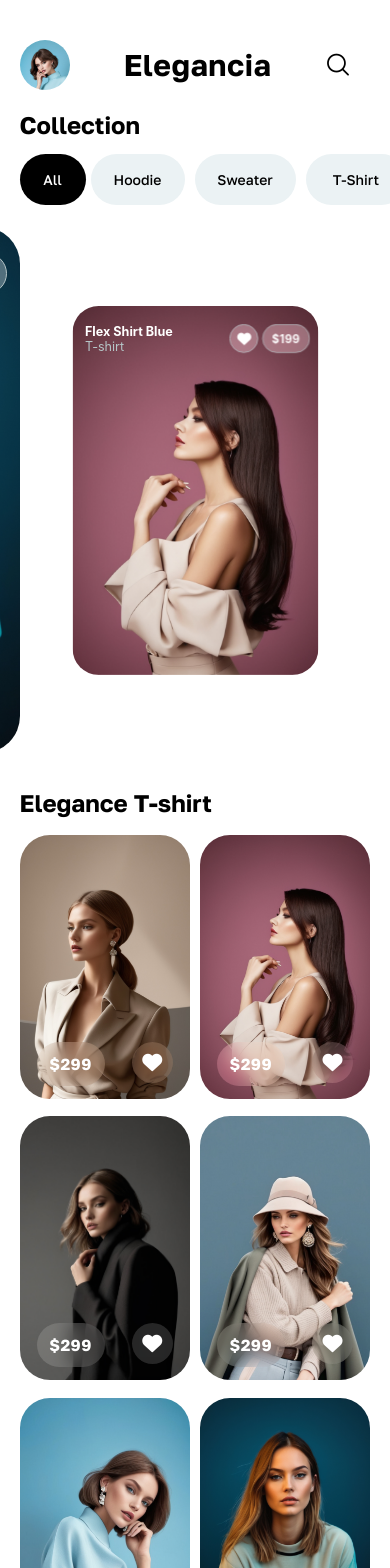
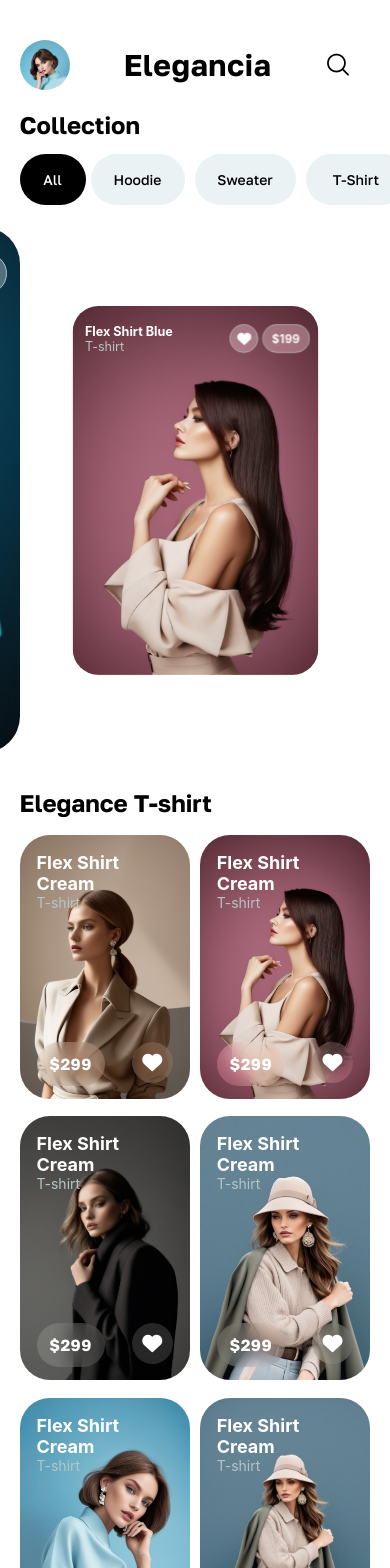
Before and after one commit to usmanjutt47/Fashion-store, a React Native app in the folder client/: screen /Home in a window 390 px wide. Shown: the top 1568 px of the page. Built offline with nearby package versions, Linux system fonts and the light colour scheme.

Commit message:
Update Home.jsx

```diff
--- a/client/src/screens/Home.jsx
+++ b/client/src/screens/Home.jsx
@@ -10,7 +10,7 @@ import {
 } from "react-native";
 import { StatusBar } from "expo-status-bar";
 import { useFonts } from "expo-font";
-import { AntDesign, Ionicons } from "@expo/vector-icons";
+import { AntDesign } from "@expo/vector-icons";
 import Carousel from "../../components/Carousel";
 import { BlurView } from "expo-blur";
 
@@ -97,59 +97,24 @@ export default function Home() {
         <View style={styles.scrollInnerContainer}>
           <Text style={styles.tShirtText}>Elegance T-shirt</Text>
           <View style={styles.imageContainer}>
-            <Pressable
-              style={{
-                width: "48.5%",
-                height: "100%",
-                borderRadius: 30,
-                overflow: "hidden",
-              }}
-            >
+            <Pressable style={styles.itemContainer}>
               <Image
                 source={require("../../assets/images/category1.png")}
-                style={{
-                  height: "100%",
-                  width: "100%",
-                }}
+                style={styles.itemImage}
               />
-              <View
-                style={{
-                  position: "absolute",
-                  bottom: "5%",
-                  left: 0,
-                  right: 0,
-                  justifyContent: "center",
-                  flexDirection: "row",
-                  justifyContent: "space-between",
-                  paddingLeft: "10%",
-                  paddingRight: "10%",
-                }}
-              >
+              <View style={styles.itemTextContainer}>
+                <Text style={styles.itemText}>Flex Shirt Cream</Text>
+                <Text style={{ color: "#b5c5c7" }}>T-shirt</Text>
+              </View>
+              <View style={styles.itemBlurContainer}>
                 <BlurView
-                  style={{
-                    width: 68,
-                    height: 44,
-                    justifyContent: "center",
-                    borderRadius: 36,
-                    overflow: "hidden",
-                  }}
+                  style={styles.blurContainer}
                   intensity={50}
                   tint="default"
                   experimentalBlurMethod="dimezisBlurView"
                 >
                   <Pressable>
-                    <Text
-                      style={{
-                        alignSelf: "center",
-                        letterSpacing: 0.4,
-                        fontSize: 16,
-                        fontWeight: "bold",
-                        fontFamily: "GolosText",
-                        color: "#fff",
-                      }}
-                    >
-                      $299
-                    </Text>
+                    <Text style={styles.priceText}>$299</Text>
                   </Pressable>
                 </BlurView>
                 <BlurView
@@ -175,69 +140,28 @@ export default function Home() {
                 </BlurView>
               </View>
             </Pressable>
-            <Pressable
-              style={{
-                width: "48.5%",
-                height: "100%",
-                borderRadius: 30,
-                overflow: "hidden",
-              }}
-            >
+            <Pressable style={styles.itemContainer}>
               <Image
                 source={require("../../assets/images/category2.png")}
-                style={{
-                  height: "100%",
-                  width: "100%",
-                }}
+                style={styles.itemImage}
               />
-              <View
-                style={{
-                  position: "absolute",
-                  bottom: "5%",
-                  left: 0,
-                  right: 0,
-                  justifyContent: "center",
-                  flexDirection: "row",
-                  justifyContent: "space-between",
-                  paddingLeft: "10%",
-                  paddingRight: "10%",
-                }}
-              >
+              <View style={styles.itemTextContainer}>
+                <Text style={styles.itemText}>Flex Shirt Cream</Text>
+                <Text style={{ color: "#b5c5c7" }}>T-shirt</Text>
+              </View>
+              <View style={styles.itemBlurContainer}>
                 <BlurView
-                  style={{
-                    width: 68,
-                    height: 44,
-                    justifyContent: "center",
-                    borderRadius: 36,
-                    overflow: "hidden",
-                  }}
+                  style={styles.blurContainer}
                   intensity={50}
                   tint="default"
                   experimentalBlurMethod="dimezisBlurView"
                 >
                   <Pressable>
-                    <Text
-                      style={{
-                        alignSelf: "center",
-                        letterSpacing: 0.4,
-                        fontSize: 16,
-                        fontWeight: "bold",
-                        fontFamily: "GolosText",
-                        color: "#fff",
-                      }}
-                    >
-                      $299
-                    </Text>
+                    <Text style={styles.priceText}>$299</Text>
                   </Pressable>
                 </BlurView>
                 <BlurView
-                  style={{
-                    width: 41,
-                    height: 41,
-                    justifyContent: "center",
-                    borderRadius: 36,
-                    overflow: "hidden",
-                  }}
+                  style={styles.blurView}
                   intensity={50}
                   tint="default"
                   experimentalBlurMethod="dimezisBlurView"
@@ -255,69 +179,28 @@ export default function Home() {
             </Pressable>
           </View>
           <View style={styles.imageContainer}>
-            <Pressable
-              style={{
-                width: "48.5%",
-                height: "100%",
-                borderRadius: 30,
-                overflow: "hidden",
-              }}
-            >
+            <Pressable style={styles.itemContainer}>
               <Image
                 source={require("../../assets/images/category3.png")}
-                style={{
-                  height: "100%",
-                  width: "100%",
-                }}
+                style={styles.itemImage}
               />
-              <View
-                style={{
-                  position: "absolute",
-                  bottom: "5%",
-                  left: 0,
-                  right: 0,
-                  justifyContent: "center",
-                  flexDirection: "row",
-                  justifyContent: "space-between",
-                  paddingLeft: "10%",
-                  paddingRight: "10%",
-                }}
-              >
+              <View style={styles.itemTextContainer}>
+                <Text style={styles.itemText}>Flex Shirt Cream</Text>
+                <Text style={{ color: "#b5c5c7" }}>T-shirt</Text>
+              </View>
+              <View style={styles.itemBlurContainer}>
                 <BlurView
-                  style={{
-                    width: 68,
-                    height: 44,
-                    justifyContent: "center",
-                    borderRadius: 36,
-                    overflow: "hidden",
-                  }}
+                  style={styles.blurContainer}
                   intensity={50}
                   tint="default"
                   experimentalBlurMethod="dimezisBlurView"
                 >
                   <Pressable>
-                    <Text
-                      style={{
-                        alignSelf: "center",
-                        letterSpacing: 0.4,
-                        fontSize: 16,
-                        fontWeight: "bold",
-                        fontFamily: "GolosText",
-                        color: "#fff",
-                      }}
-                    >
-                      $299
-                    </Text>
+                    <Text style={styles.priceText}>$299</Text>
                   </Pressable>
                 </BlurView>
                 <BlurView
-                  style={{
-                    width: 41,
-                    height: 41,
-                    justifyContent: "center",
-                    borderRadius: 36,
-                    overflow: "hidden",
-                  }}
+                  style={styles.blurView}
                   intensity={50}
                   tint="default"
                   experimentalBlurMethod="dimezisBlurView"
@@ -333,69 +216,28 @@ export default function Home() {
                 </BlurView>
               </View>
             </Pressable>
-            <Pressable
-              style={{
-                width: "48.5%",
-                height: "100%",
-                borderRadius: 30,
-                overflow: "hidden",
-              }}
-            >
+            <Pressable style={styles.itemContainer}>
               <Image
                 source={require("../../assets/images/category4.png")}
-                style={{
-                  height: "100%",
-                  width: "100%",
-                }}
+                style={styles.itemImage}
               />
-              <View
-                style={{
-                  position: "absolute",
-                  bottom: "5%",
-                  left: 0,
-                  right: 0,
-                  justifyContent: "center",
-                  flexDirection: "row",
-                  justifyContent: "space-between",
-                  paddingLeft: "10%",
-                  paddingRight: "10%",
-                }}
-              >
+              <View style={styles.itemTextContainer}>
+                <Text style={styles.itemText}>Flex Shirt Cream</Text>
+                <Text style={{ color: "#b5c5c7" }}>T-shirt</Text>
+              </View>
+              <View style={styles.itemBlurContainer}>
                 <BlurView
-                  style={{
-                    width: 68,
-                    height: 44,
-                    justifyContent: "center",
-                    borderRadius: 36,
-                    overflow: "hidden",
-                  }}
+                  style={styles.blurContainer}
                   intensity={50}
                   tint="default"
                   experimentalBlurMethod="dimezisBlurView"
                 >
                   <Pressable>
-                    <Text
-                      style={{
-                        alignSelf: "center",
-                        letterSpacing: 0.4,
-                        fontSize: 16,
-                        fontWeight: "bold",
-                        fontFamily: "GolosText",
-                        color: "#fff",
-                      }}
-                    >
-                      $299
-                    </Text>
+                    <Text style={styles.priceText}>$299</Text>
                   </Pressable>
                 </BlurView>
                 <BlurView
-                  style={{
-                    width: 41,
-                    height: 41,
-                    justifyContent: "center",
-                    borderRadius: 36,
-                    overflow: "hidden",
-                  }}
+                  style={styles.blurView}
                   intensity={50}
                   tint="default"
                   experimentalBlurMethod="dimezisBlurView"
@@ -413,69 +255,28 @@ export default function Home() {
             </Pressable>
           </View>
           <View style={styles.imageContainer}>
-            <Pressable
-              style={{
-                width: "48.5%",
-                height: "100%",
-                borderRadius: 30,
-                overflow: "hidden",
-              }}
-            >
+            <Pressable style={styles.itemContainer}>
               <Image
                 source={require("../../assets/images/category5.png")}
-                style={{
-                  height: "100%",
-                  width: "100%",
-                }}
+                style={styles.itemImage}
               />
-              <View
-                style={{
-                  position: "absolute",
-                  bottom: "5%",
-                  left: 0,
-                  right: 0,
-                  justifyContent: "center",
-                  flexDirection: "row",
-                  justifyContent: "space-between",
-                  paddingLeft: "10%",
-                  paddingRight: "10%",
-                }}
-              >
+              <View style={styles.itemTextContainer}>
+                <Text style={styles.itemText}>Flex Shirt Cream</Text>
+                <Text style={{ color: "#b5c5c7" }}>T-shirt</Text>
+              </View>
+              <View style={styles.itemBlurContainer}>
                 <BlurView
-                  style={{
-                    width: 68,
-                    height: 44,
-                    justifyContent: "center",
-                    borderRadius: 36,
-                    overflow: "hidden",
-                  }}
+                  style={styles.blurContainer}
                   intensity={50}
                   tint="default"
                   experimentalBlurMethod="dimezisBlurView"
                 >
                   <Pressable>
-                    <Text
-                      style={{
-                        alignSelf: "center",
-                        letterSpacing: 0.4,
-                        fontSize: 16,
-                        fontWeight: "bold",
-                        fontFamily: "GolosText",
-                        color: "#fff",
-                      }}
-                    >
-                      $299
-                    </Text>
+                    <Text style={styles.priceText}>$299</Text>
                   </Pressable>
                 </BlurView>
                 <BlurView
-                  style={{
-                    width: 41,
-                    height: 41,
-                    justifyContent: "center",
-                    borderRadius: 36,
-                    overflow: "hidden",
-                  }}
+                  style={styles.blurView}
                   intensity={50}
                   tint="default"
                   experimentalBlurMethod="dimezisBlurView"
@@ -491,69 +292,28 @@ export default function Home() {
                 </BlurView>
               </View>
             </Pressable>
-            <Pressable
-              style={{
-                width: "48.5%",
-                height: "100%",
-                borderRadius: 30,
-                overflow: "hidden",
-              }}
-            >
+            <Pressable style={styles.itemContainer}>
               <Image
-                source={require("../../assets/images/Card.png")}
-                style={{
-                  height: "100%",
-                  width: "100%",
-                }}
+                source={require("../../assets/images/category6.png")}
+                style={styles.itemImage}
               />
-              <View
-                style={{
-                  position: "absolute",
-                  bottom: "5%",
-                  left: 0,
-                  right: 0,
-                  justifyContent: "center",
-                  flexDirection: "row",
-                  justifyContent: "space-between",
-                  paddingLeft: "10%",
-                  paddingRight: "10%",
-                }}
-              >
+              <View style={styles.itemTextContainer}>
+                <Text style={styles.itemText}>Flex Shirt Cream</Text>
+                <Text style={{ color: "#b5c5c7" }}>T-shirt</Text>
+              </View>
+              <View style={styles.itemBlurContainer}>
                 <BlurView
-                  style={{
-                    width: 68,
-                    height: 44,
-                    justifyContent: "center",
-                    borderRadius: 36,
-                    overflow: "hidden",
-                  }}
+                  style={styles.blurView}
                   intensity={50}
                   tint="default"
                   experimentalBlurMethod="dimezisBlurView"
                 >
                   <Pressable>
-                    <Text
-                      style={{
-                        alignSelf: "center",
-                        letterSpacing: 0.4,
-                        fontSize: 16,
-                        fontWeight: "bold",
-                        fontFamily: "GolosText",
-                        color: "#fff",
-                      }}
-                    >
-                      $299
-                    </Text>
+                    <Text style={styles.priceText}>$299</Text>
                   </Pressable>
                 </BlurView>
                 <BlurView
-                  style={{
-                    width: 41,
-                    height: 41,
-                    justifyContent: "center",
-                    borderRadius: 36,
-                    overflow: "hidden",
-                  }}
+                  style={styles.blurView}
                   intensity={50}
                   tint="default"
                   experimentalBlurMethod="dimezisBlurView"
@@ -667,4 +427,59 @@ const styles = StyleSheet.create({
     height: "100%",
     width: "50%",
   },
+  itemContainer: {
+    width: "48.5%",
+    height: "100%",
+    borderRadius: 30,
+    overflow: "hidden",
+  },
+  itemImage: {
+    height: "100%",
+    width: "100%",
+  },
+  itemTextContainer: {
+    position: "absolute",
+    width: "100%",
+    marginTop: "10%",
+    paddingLeft: "10%",
+    paddingRight: "10%",
+  },
+  itemText: {
+    fontSize: 18,
+    color: "#fff",
+    fontWeight: "bold",
+  },
+  itemBlurContainer: {
+    position: "absolute",
+    bottom: "5%",
+    left: 0,
+    right: 0,
+    justifyContent: "center",
+    flexDirection: "row",
+    justifyContent: "space-between",
+    paddingLeft: "10%",
+    paddingRight: "10%",
+  },
+  blurContainer: {
+    width: 68,
+    height: 44,
+    justifyContent: "center",
+    borderRadius: 36,
+    overflow: "hidden",
+  },
+  priceText: {
+    alignSelf: "center",
+    letterSpacing: 0.4,
+    fontSize: 16,
+    fontWeight: "bold",
+    fontFamily: "GolosText",
+    color: "#fff",
+  },
+  blurView: {
+    width: 41,
+    height: 41,
+    justifyContent: "center",
+    borderRadius: 36,
+    overflow: "hidden",
+  },
 });
```
